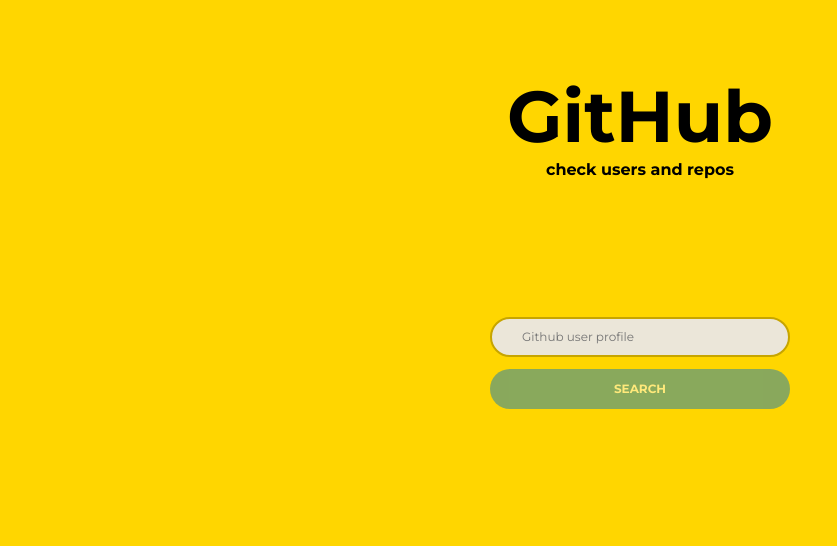
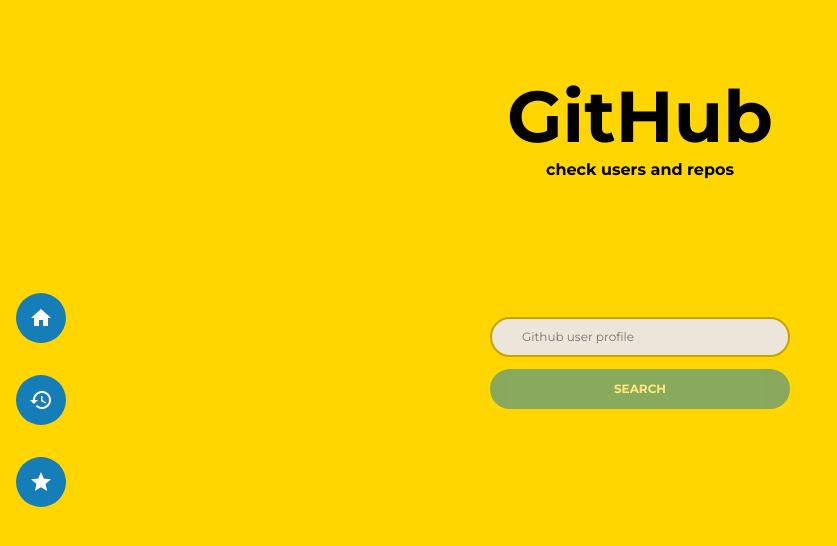
Before and after one commit to isaac-pj/Github_Explorer, a React (Create React App) app: page / in a window 1280 px wide. Shown: the top 546 px of the page, without its empty margins (0-837 px from the left). Built offline with nearby package versions, Linux system fonts and the light colour scheme.

Commit message:
feat(history): add update history

```diff
--- a/src/pages/Home/Home.jsx
+++ b/src/pages/Home/Home.jsx
@@ -6,7 +6,7 @@
 
 import * as Styled from "./Home.style";
 import colors from "../../theme/colors";
-import * as Github from "../../Services/Github/GithubService";
+import * as Github from "../../services/Github/GithubService";
 import * as Custom from "../../components/Styled/Custom.style";
 
 import PageContainer from "../../components/Composed/PageContainer";
@@ -15,6 +15,8 @@
 import { If, Wrapper } from "../../components/Simples/Support";
 import { TextContainer, Text } from "../../components/Simples/Texts";
 import { SpinLoading } from "../../components/Simples/Loaders";
+import PageNavigation from "../../components/Composed/PageNavigation";
+import { updateHistory } from "../../utils/general";
 
 const schema = Yup.object().shape({
   search: Yup.string().trim().required(),
@@ -27,6 +29,7 @@
 
   const onSubmit = (values, actions) => {
     searchUsers(values.search);
+    updateHistory(values.search);
   };
 
   const searchUsers = async (search) => {
@@ -97,6 +100,13 @@
 
   return (
     <PageContainer header={_renderHeader}>
+      <PageNavigation
+        pages={[
+          { url: "/home", name: "home", icon: "home" },
+          { url: "/history", name: "history", icon: "history" },
+          { url: "/ranking", name: "ranking", icon: "star" },
+        ]}
+      />
       <PageContent>
         <If check={!searchResult && !isLoadingSearch}>
           <Text weight="bold" margin="5em 0" mode="block" align="center">
--- a/src/pages/Search/Search.jsx
+++ b/src/pages/Search/Search.jsx
@@ -6,7 +6,7 @@
 
 import * as Styled from "./Search.style";
 import colors from "../../theme/colors";
-import * as Github from "../../Services/Github/GithubService";
+import * as Github from "../../services/Github/GithubService";
 import * as Custom from "../../components/Styled/Custom.style";
 
 import PageContainer from "../../components/Composed/PageContainer";
@@ -21,6 +21,7 @@
 import codes from "../../components/Simples/Icon/codes";
 import { Avatar } from "../../components/Simples/Avatar";
 import { Panel } from "../../components/Simples/Panel";
+import { updateHistory } from "../../utils/general";
 
 const schema = Yup.object().shape({
   search: Yup.string().trim().required(),
@@ -41,6 +42,7 @@
 
   const onSubmit = (values, actions) => {
     searchUsers(values.search);
+    updateHistory(values.search);
   };
 
   const showDetails = (user) => {
--- a/src/utils/general.js
+++ b/src/utils/general.js
@@ -1,3 +1,5 @@
+import moment from "moment";
+
 export const noBubble = (event, callback) => {
   event.preventDefault();
   event.stopPropagation();
@@ -10,3 +12,17 @@
   timer = setTimeout(callback, time);
   return timer;
 };
+
+export const updateHistory = (value) => {
+  const history = JSON.parse(localStorage.getItem("history")) || [];
+  const item = { search: value, date: moment() };
+
+  if (history?.length < 5) {
+    history.unshift(item);
+  } else {
+    history.pop();
+    history.unshift(item);
+  }
+
+  localStorage.setItem("history", JSON.stringify(history));
+};
```
